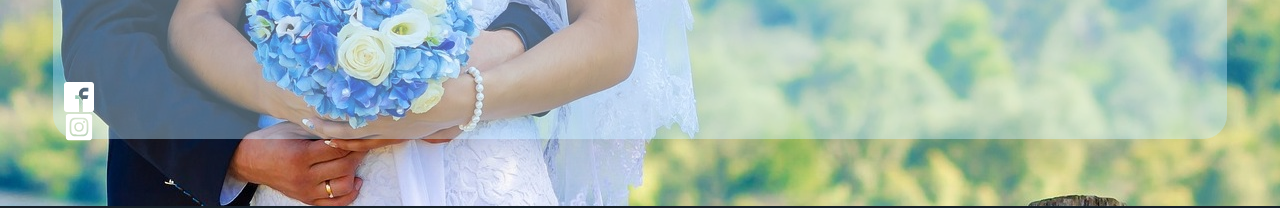
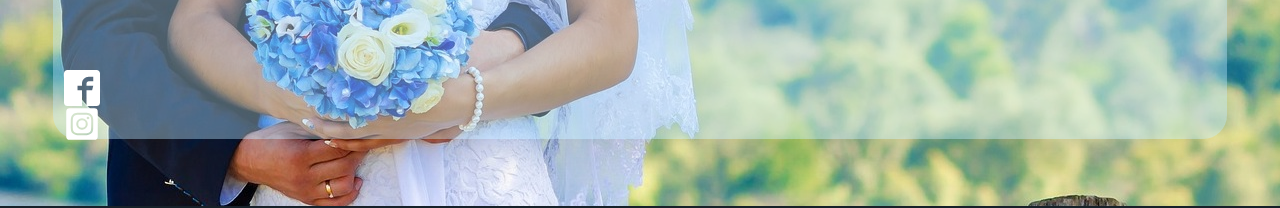
Before and after one commit to tshilincoln/eternelmediat, a Next.js app: page / in a window 1280 px wide. Shown: the part 594-802 px from the top of the page. Built offline with nearby package versions, Linux system fonts and the light colour scheme.

Commit message:
text 3xl RSos

```diff
--- a/src/components/rSociaux.tsx
+++ b/src/components/rSociaux.tsx
@@ -6,7 +6,7 @@ export default function RSociaux(){
 
     return (
         <>
-            <div className=" z-30 block text-2xl ml-4 mb-4 md:text-3xl md:ml-16 md:mb-16 ">
+            <div className=" z-30 block text-3xl ml-4 mb-4 md:text-4xl md:ml-16 md:mb-16 ">
                 <a href="https://www.facebook.com/profile.php?id=100089783714720&mibextid=LQQJ4d" className="navigation hover:text-3xl hover:md:text-5xl "><ImFacebook2/></a>
                 <a href="https://instagram.com/eternel_media?igshid=OGQ5ZDc2ODk2ZA==" className="navigation hover:text-3xl hover:md:text-5xl  "><FaInstagramSquare/></a>
             </div>
```
